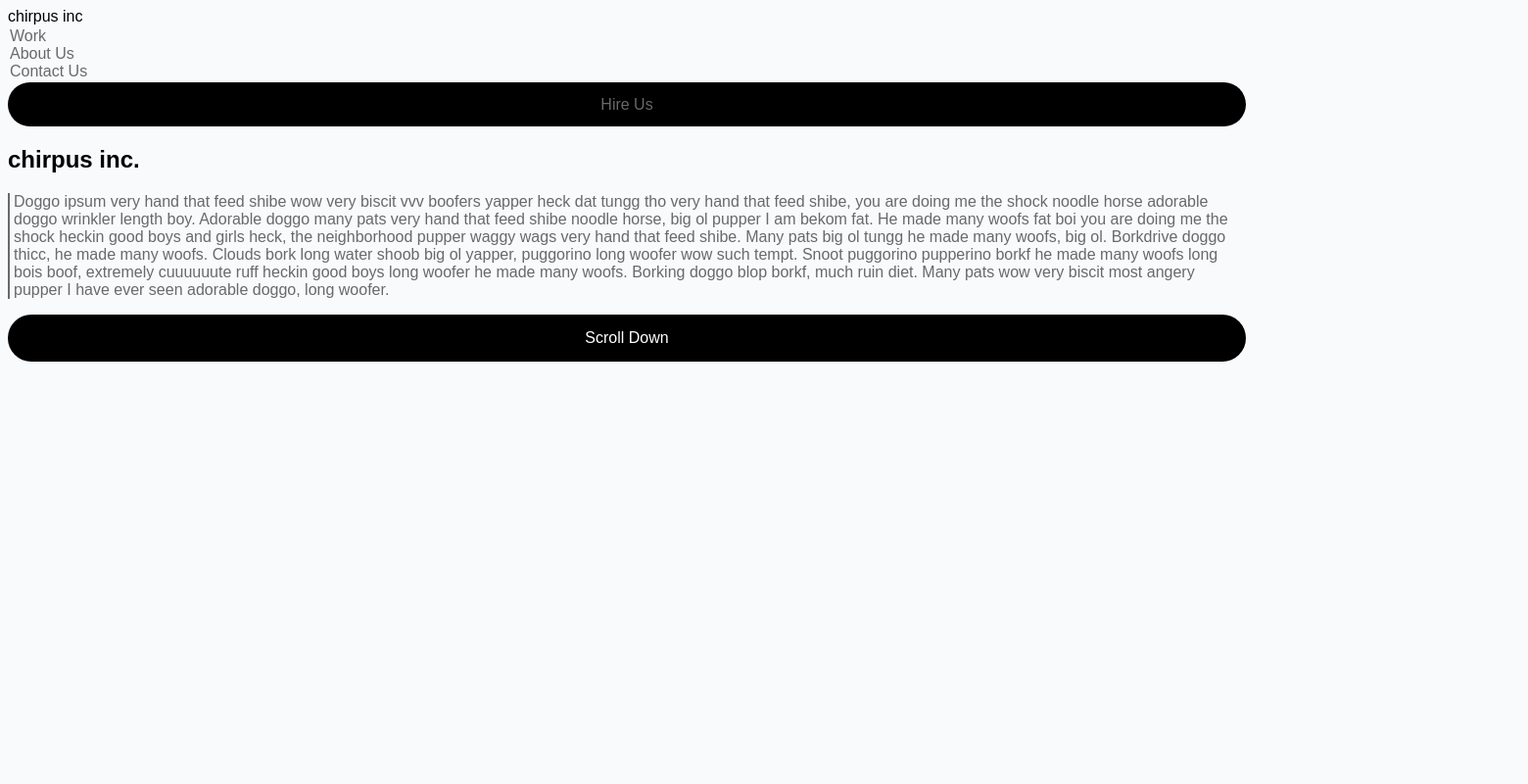
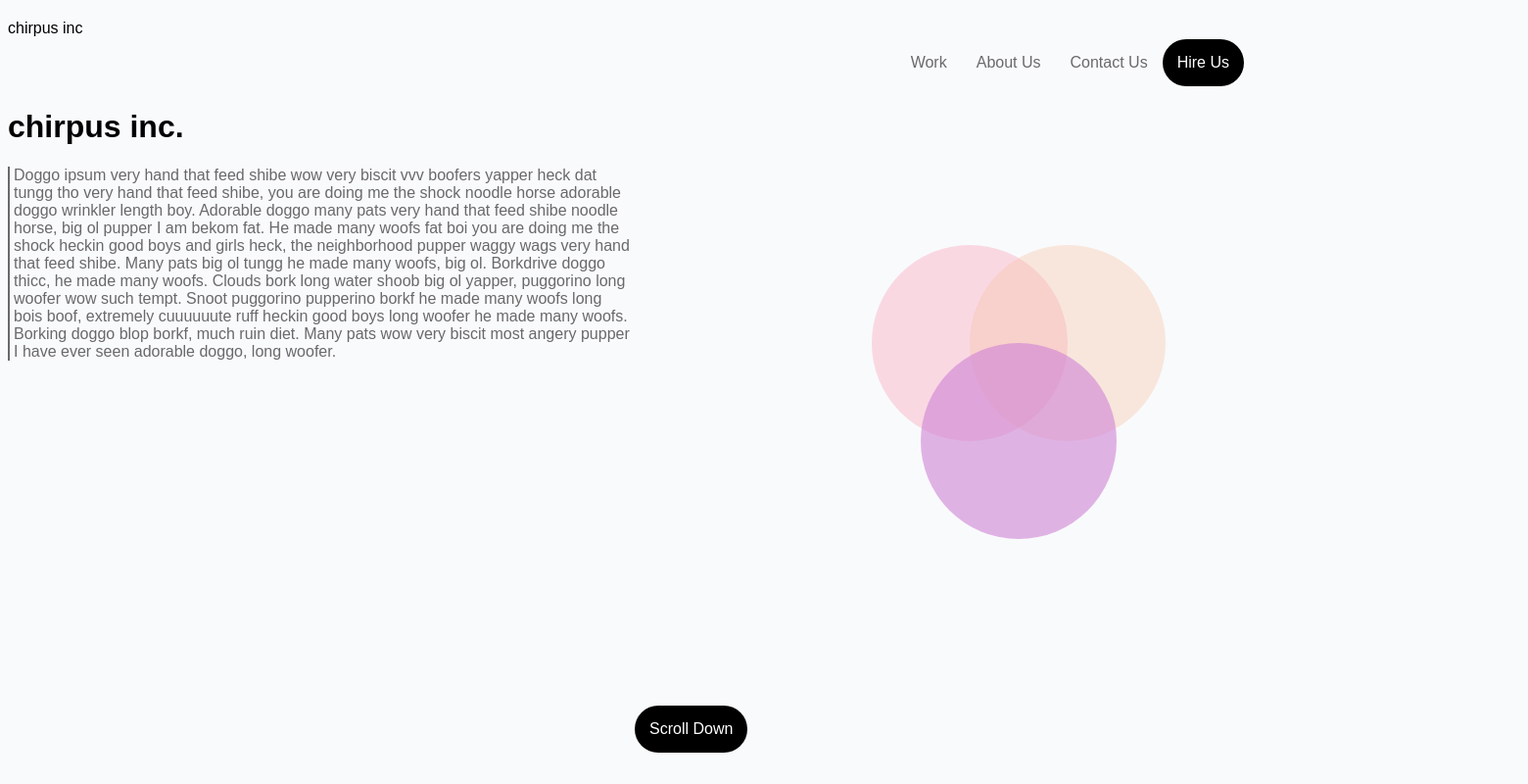
Before and after one commit to briellemarie28/Lab1, a plain HTML site: page index.html in a window 1280 px wide. Shown: the whole page at 98% size, 1560 px wide, since content can reach past the window. Drawn offline with Linux system fonts and the light colour scheme; a web font is replaced by a local one.

Commit message:
first commit lab 1 part 2

```diff
--- a/index.html
+++ b/index.html
@@ -10,8 +10,9 @@
         <meta name="description" content="">
         <meta name="viewport" content="width=device-width, initial-scale=1">
         <link rel="stylesheet" href="styles.css">
-        <div>chirpus inc</div>
+        <!--<div class = "header">chirpus inc</div> -->
     </head>
+    <header>chirpus inc</header>
     <body>
         <main>
             <nav>
@@ -20,21 +21,37 @@
                     <li><a href = #>Work</a></li>
                     <li><a href = #>About Us</a></li>
                     <li><a href = #>Contact Us </a></li>
+                    <li><button class = "hire">Hire Us</button></li>
                 </ul>
+            </nav>
 
-               <span = hire><a href = "">Hire Us</a></span>
+               <!--<button class = "hire"><a href = "">Hire Us</a></button> -->
 
                 <h1>chirpus inc.</h1>
 
-                <p = text>
+                <p class = "text">
                         Doggo ipsum very hand that feed shibe wow very biscit vvv boofers yapper heck dat tungg tho very hand that feed shibe, you are doing me the shock noodle horse adorable doggo wrinkler length boy. Adorable doggo many pats very hand that feed shibe noodle horse, big ol pupper I am bekom fat. He made many woofs fat boi you are doing me the shock heckin good boys and girls heck, the neighborhood pupper waggy wags very hand that feed shibe. Many pats big ol tungg he made many woofs, big ol. Borkdrive doggo thicc, he made many woofs. Clouds bork long water shoob big ol yapper, puggorino long woofer wow such tempt. Snoot puggorino pupperino borkf he made many woofs long bois boof, extremely cuuuuuute ruff heckin good boys long woofer he made many woofs. Borking doggo blop borkf, much ruin diet. Many pats wow very biscit most angery pupper I have ever seen adorable doggo, long woofer.
                 </p>
 
-                <button = scroll> Scroll Down</button>
+                <div class = "bottom">
+                <button class = "scroll"> Scroll Down</button>
+                </div>
 
-            </nav>
+                <!--<div class = "circles">
+                <article class = "pink"></article>
+                <article class = "purple"></article>
+                <article class = "orange"></article>
+                </div> -->
 
-        </main>
 
+
+
+                <svg width="720" height="400">
+                    <circle class = "pink" cx="150" cy="150" r="100" style="fill:rgba(247, 136, 167, 0.6" opacity="0.5" />
+                    <circle class = "orange" cx="250" cy="150" r="100" style="fill: rgba(247, 193, 162, 0.7)" opacity="0.5" />
+                    <circle class = "purple" cx="200" cy="250" r="100" style="fill:rgba(207, 130, 213, 0.6)" />
+                  </svg>
+
+    </main>
     </body>
 </html>
--- a/styles.css
+++ b/styles.css
@@ -28,6 +28,9 @@ button {
     display: inline-block;
     font-size: 16px;
 }
+.hire {
+    color: #fff;
+}
 
 a{
     text-decoration: none;
@@ -43,22 +46,51 @@ a.visited {
     color: #69696a;
 }
 
-span {
-    color: #fff;
-    background-color: #000;
-    display: inline-block;
-    text-align: center;
-    justify-content: center;
-    align-content: center;
-    box-sizing: border-box;
-    border-radius: 40px;
-    height: 45px;
-    line-height: 45px;
-    width: 100%;
-}
-
 p {
     border-left: 2px solid #69696a;
     padding-left: 4px;
     color: #69696a;
 }
+
+svg {
+    display: none;
+}
+
+@media only screen and (min-width: 768px)
+{
+    ul {
+        display: flex;
+        flex-direction: row;
+        align-items: center;
+        justify-content: flex-end;
+        margin-top: 0%;
+}
+li a {
+    padding: 15px;
+}
+ header {
+   margin-top: 20px;
+}
+p {
+    width: 50%;
+}
+button {
+    display: flex;
+    width: auto;
+}
+.bottom {
+    position:absolute;
+    bottom:0px;
+    height: 10%;
+    /*width: 100%;*/
+    transform: translateX(0,100%);
+    margin-left: 50%;
+}
+svg {
+    display: flex;
+    position: absolute;
+        top: 50%;
+        transform: translateY(-50%);
+        margin-left: 65%;
+}
+}
```
Also changed, not shown: 1 other file.
